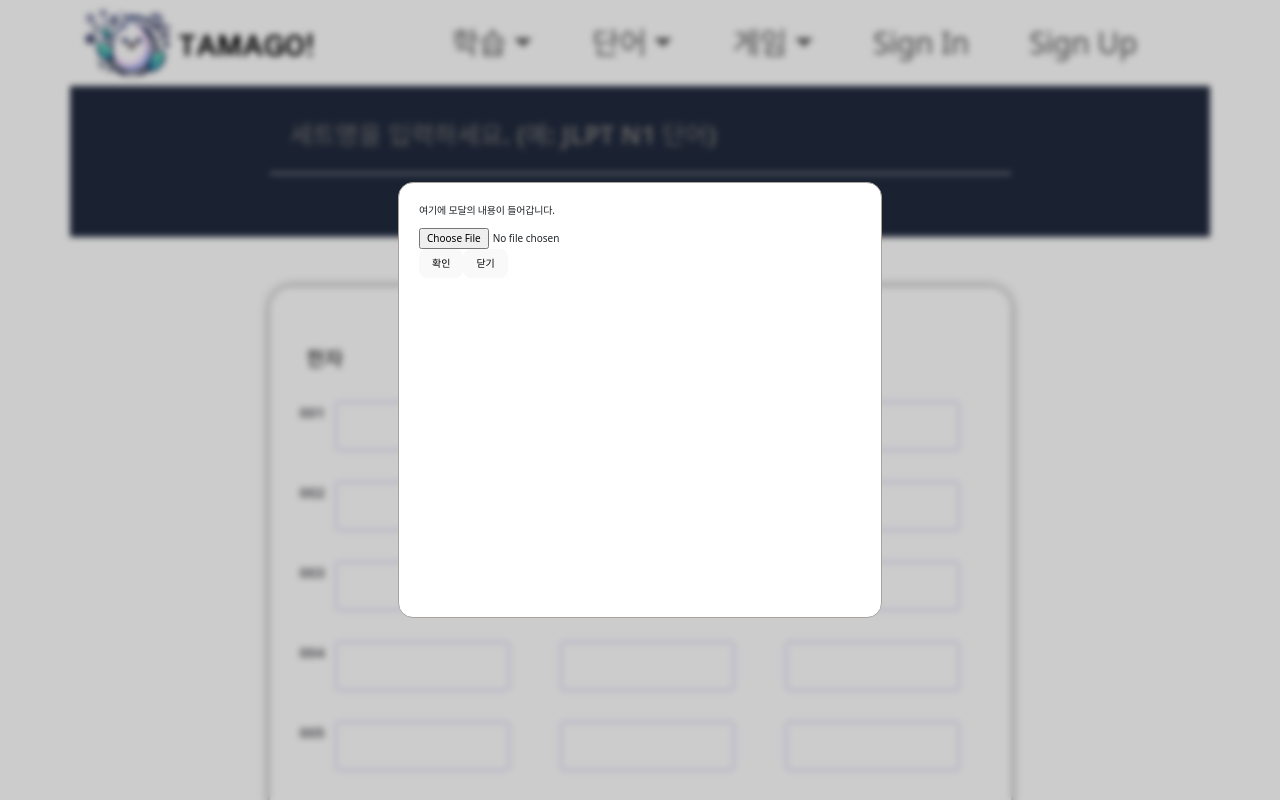
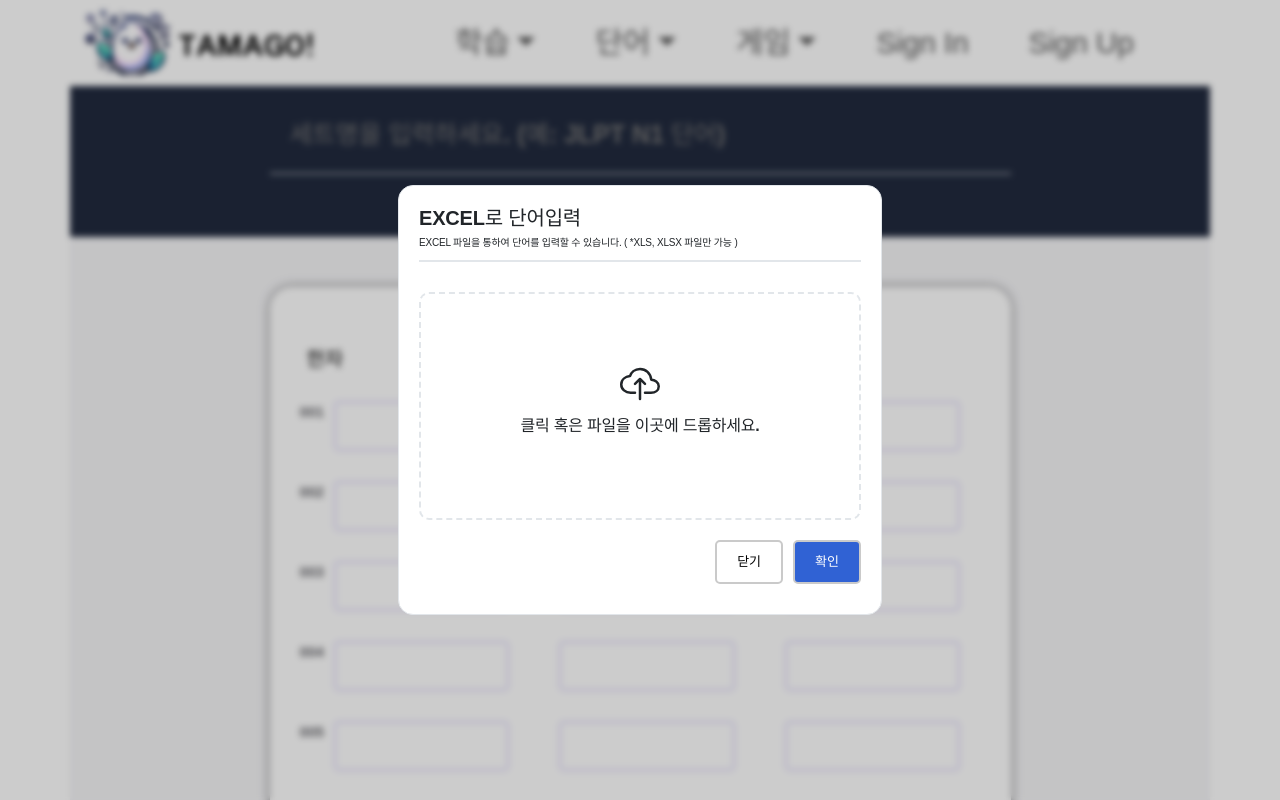
Before and after one commit to GonuKim/frontend, a React (Vite) app: page /CreateWord in a window 1280 px wide. Both pictures are taken after a click on the element "EXCEL로 단어 입력". Shown: the top 800 px of the page. Built offline with nearby package versions, Linux system fonts and the light colour scheme; a web font is replaced by a local one.

Commit message:
✨ feat : Add font, Build drog&drop in createWordPage

```diff
--- a/src/App.css
+++ b/src/App.css
@@ -1,3 +1,11 @@
+@font-face {
+  font-family: "GmarketSansMedium";
+  src: url("https://cdn.jsdelivr.net/gh/projectnoonnu/noonfonts_2001@1.1/GmarketSansMedium.woff")
+    format("woff");
+  font-weight: normal;
+  font-style: normal;
+}
+
 #root {
   max-width: 1280px;
   margin: 0 auto;
--- a/src/components/Modal.tsx
+++ b/src/components/Modal.tsx
@@ -1,21 +1,89 @@
-import React from "react";
+import React, { useState } from "react";
+import { IoCloudUploadOutline } from "react-icons/io5";
 import styles from "../css/modal.module.css";
+
 interface ModalProps {
   closeModal: () => void;
 }
 
-const Modal: React.FC<ModalProps> = ({ closeModal }) => {
+const Modal: React.FC<ModalProps & { type: string }> = ({
+  closeModal,
+  type,
+}) => {
+  const [file, setFile] = useState<File | null>(null);
+
+  const handleDragOver = (event: React.DragEvent<HTMLDivElement>) => {
+    event.preventDefault();
+    event.stopPropagation();
+  };
+
+  const handleDrop = (event: React.DragEvent<HTMLDivElement>) => {
+    event.preventDefault();
+    event.stopPropagation();
+
+    if (event.dataTransfer.files && event.dataTransfer.files.length > 0) {
+      setFile(event.dataTransfer.files[0]); // 첫 번째 파일만 선택
+      event.dataTransfer.clearData();
+    }
+  };
+
+  const handleFileChange = (event: React.ChangeEvent<HTMLInputElement>) => {
+    setFile(event.target.files ? event.target.files[0] : null);
+  };
+
+  // 조건부로 accept 속성 값 설정
+  const getFileAcceptType = () => {
+    if (type === "OCR") {
+      return ".png, .jpg, .jpeg";
+    } else if (type === "EXCEL") {
+      return ".xls, .xlsx";
+    }
+    return "";
+  };
+
   return (
-    <div className={styles.modal_background}>
+    <div
+      className={styles.modal_background}
+      onDragOver={handleDragOver}
+      onDrop={handleDrop}
+    >
       <div className={styles.modal_container}>
         <div className={styles.modal_content}>
-          {/* 모달 콘텐츠 */}
-          <p>여기에 모달의 내용이 들어갑니다.</p>
-          <input type="file" />
+          {type === "OCR" && (
+            <div className={styles.top_text_container}>
+              <h3 className={styles.top_text}>OCR로 단어입력</h3>
+              <p>
+                이미지를 통하여 단어를 입력할 수 있습니다. ( *PNG, JPG 등
+                이미지파일만 가능 )
+              </p>
+            </div>
+          )}
+          {type === "EXCEL" && (
+            <div className={styles.top_text_container}>
+              <h3 className={styles.top_text}>EXCEL로 단어입력</h3>
+              <p>
+                EXCEL 파일을 통하여 단어를 입력할 수 있습니다. ( *XLS, XLSX
+                파일만 가능 )
+              </p>
+            </div>
+          )}
 
+          <label className={styles.upload_box}>
+            <input
+              className={styles.file}
+              type="file"
+              accept={getFileAcceptType()}
+              onChange={handleFileChange}
+            />
+            <IoCloudUploadOutline className={styles.upload_icon} />
+            <p className={styles.upload_msg}>
+              클릭 혹은 파일을 이곳에 드롭하세요.
+            </p>
+            {file && <p className={styles.filename}>{file.name}</p>}
+          </label>
           <div className={styles.btn_container}>
+            <button onClick={closeModal}>닫기</button>
             <button>확인</button>
-            <button onClick={closeModal}>닫기</button>
           </div>
         </div>
       </div>
--- a/src/css/CreateWordPage.module.css
+++ b/src/css/CreateWordPage.module.css
@@ -1,6 +1,5 @@
 body {
   width: 100%;
-  background-color: #f5f5f7 !important;
 }
 
 .main_wrap {
@@ -9,6 +8,7 @@ body {
   justify-content: center;
   align-items: center;
   width: 100%;
+  background-color: #f5f5f7;
 }
 
 .set_name_wrap {
@@ -64,6 +64,7 @@ body {
   width: 90%;
   display: flex;
   color: black;
+  display: flex;
   margin-left: auto;
   margin-right: auto;
   padding-top: 3rem;
--- a/src/css/modal.module.css
+++ b/src/css/modal.module.css
@@ -5,6 +5,7 @@
   right: 0;
   bottom: 0;
   background-color: rgba(0, 0, 0, 0.2);
+  box-shadow: 0 0 10px rgba(0, 0, 0, 0.5);
   backdrop-filter: blur(3px);
   display: flex;
   justify-content: center;
@@ -16,7 +17,80 @@
   padding: 20px;
   border-radius: 15px;
   width: 484px;
-  height: 436px;
+  height: 430px;
   max-width: 100%;
-  border: 1.5px solid rgb(168 162 158);
+  border: 1px solid #e2e6ea;
 }
+
+.top_text_container {
+  border-bottom: 2px solid #e2e6ea;
+  margin-bottom: 3rem;
+}
+
+.file {
+  display: none;
+}
+
+.file::file-selector-button {
+  font-size: 14px;
+  background: #fff;
+  border: 1px solid #111;
+  border-radius: 12px;
+  padding: 4px 32px;
+  cursor: pointer;
+}
+
+.upload_box {
+  width: 100%;
+  margin: auto;
+  border-radius: 10px;
+  border: 2.5px dashed #e2e6ea;
+  padding: 70px;
+  display: flex;
+  flex-direction: column;
+  justify-content: center;
+  align-items: center;
+  cursor: pointer;
+  margin-bottom: 2rem;
+}
+
+.upload_box:hover {
+  background-color: #edf2ff;
+  border: 2.5px solid #3062d4;
+}
+
+.upload_icon {
+  font-size: 5rem;
+  padding-bottom: 1rem;
+}
+
+.upload_msg {
+  font-size: 1.6rem;
+  font-weight: bold;
+}
+
+.top_text {
+  font-size: 2rem;
+  font-weight: bold;
+}
+
+.btn_container {
+  width: 100%;
+  display: flex;
+  justify-content: right;
+}
+
+.btn_container button {
+  border-radius: 5px;
+  padding: 1rem 2rem 1rem 2rem;
+  margin-left: 1rem;
+  background-color: #ffffff;
+  color: black;
+  border: 2px solid #cacaca;
+  font-size: 1.3rem;
+}
+
+.btn_container :nth-child(2) {
+  background-color: #3062d4;
+  color: #fff;
+}
--- a/src/index.css
+++ b/src/index.css
@@ -1,3 +1,19 @@
+@font-face {
+  font-family: "Pretendard-Regular";
+  src: url("https://cdn.jsdelivr.net/gh/Project-Noonnu/noonfonts_2107@1.1/Pretendard-Regular.woff")
+    format("woff");
+  font-weight: 400;
+  font-style: normal;
+}
+
+@font-face {
+  font-family: "Pretendard-Bold";
+  src: url("https://cdn.jsdelivr.net/gh/Project-Noonnu/noonfonts_2107@1.1/Pretendard-Bold.woff")
+    format("woff");
+  font-weight: 700;
+  font-style: normal;
+}
+
 :root {
   font-family: Inter, system-ui, Avenir, Helvetica, Arial, sans-serif;
   line-height: 1.5;
@@ -7,8 +23,7 @@
   overflow: auto;
   color-scheme: light dark;
   color: rgba(255, 255, 255, 0.87);
-  background-color:
-  white;
+  background-color: white;
 
   font-synthesis: none;
   text-rendering: optimizeLegibility;
@@ -32,7 +47,8 @@ body {
   place-items: center;
   min-width: 320px;
   min-height: 100vh;
-  background-color: #ffffff  !important;
+  font-family: "Pretendard", sans-serif;
+  font-weight: 400;
 }
 
 h1 {
--- a/src/views/CreateWordPage.tsx
+++ b/src/views/CreateWordPage.tsx
@@ -44,13 +44,13 @@ const CreateWord: React.FC = () => {
     return number.toString().padStart(3, "0");
   };
 
-  const [isModalOpen, setIsModalOpen] = useState(false); // 모달 상태를 관리하는 상태 변수
+  const [modalType, setModalType] = useState<string | null>(null);
 
   // 모달을 여는 함수
-  const openModal = () => setIsModalOpen(true);
+  const openModal = (type: string) => setModalType(type);
 
   // 모달을 닫는 함수
-  const closeModal = () => setIsModalOpen(false);
+  const closeModal = () => setModalType(null);
 
   return (
     <div className={styles.main_wrap}>
@@ -63,10 +63,13 @@ const CreateWord: React.FC = () => {
           />
         </div>
         <div className={styles.external_res_wrap}>
-          <h4 className={styles.external_excel} onClick={openModal}>
+          <h4
+            className={styles.external_excel}
+            onClick={() => openModal("EXCEL")}
+          >
             EXCEL로 단어 입력
           </h4>
-          <h4 onClick={openModal}>OCR로 단어 입력</h4>
+          <h4 onClick={() => openModal("OCR")}>OCR로 단어 입력</h4>
         </div>
       </div>
 
@@ -109,7 +112,7 @@ const CreateWord: React.FC = () => {
           <button className={styles.save_btn}>세트 저장하기</button>
         </div>
       </div>
-      {isModalOpen && <Modal closeModal={closeModal} />}
+      {modalType && <Modal type={modalType} closeModal={closeModal} />}
     </div>
   );
 };
```
Also changed, not shown: src/views/CallBack.tsx (+4 -8 lines).
